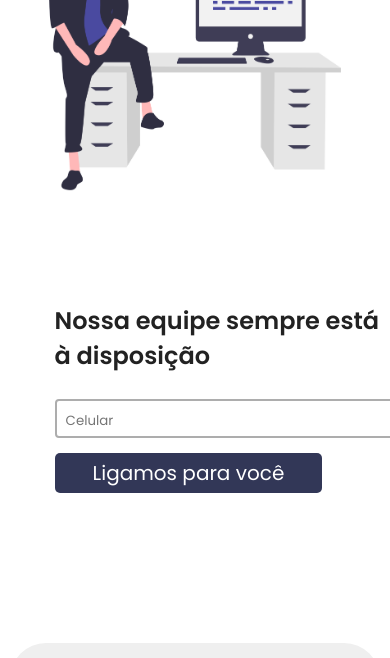
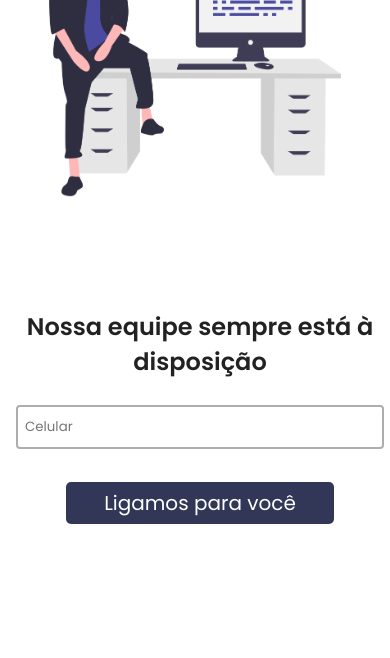
Before and after one commit to juniorknx/DevChallengeStartUp, a plain HTML site: page index.html in a window 390 px wide. Shown: the part 1156-1814 px from the top of the page. Drawn offline with Linux system fonts and the light colour scheme.

Commit message:
#fix2 ajustes de responsividade

```diff
--- a/css/style.css
+++ b/css/style.css
@@ -79,6 +79,11 @@ a.login-btn {
     flex-wrap: wrap;
     justify-content: center;
     margin: 10px 0px 0px 0px;
+    }
+
+    a.login-btn {
+        margin-top: 13px;
+        font-size: 15px;
     }
   }
 
@@ -180,8 +185,21 @@ a.login-btn {
 }
 
 @media (max-width: 800px){
+
+    .phone {
+        margin: 0 16px 0 16px;
+    }
     .phone-info input {
-        margin-bottom: 20px;
+        padding: 10px 100px 10px 7px;
+    }
+
+    .phone-info {
+        display: flex;
+        justify-content: center;
+        align-items: center;
+        flex-direction: column;
+        margin: 0;
+        text-align: center;
     }
   }
 
```
